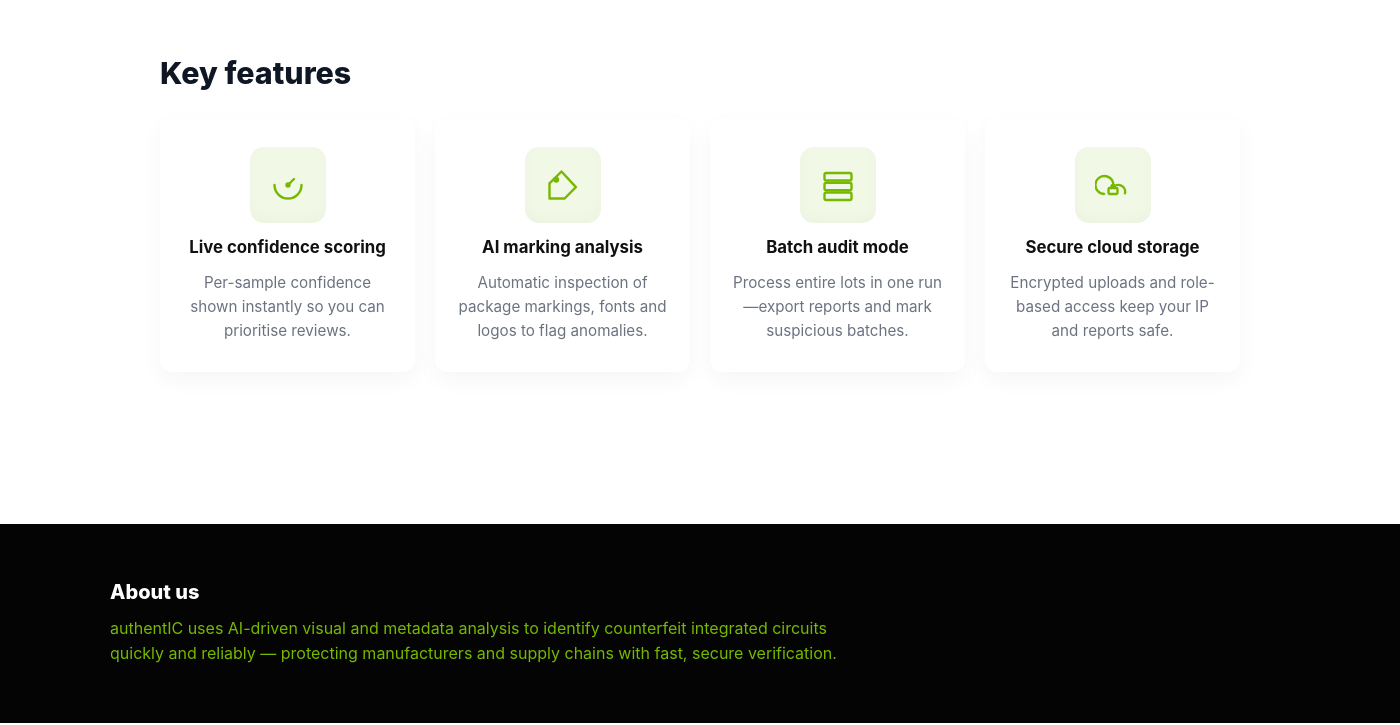
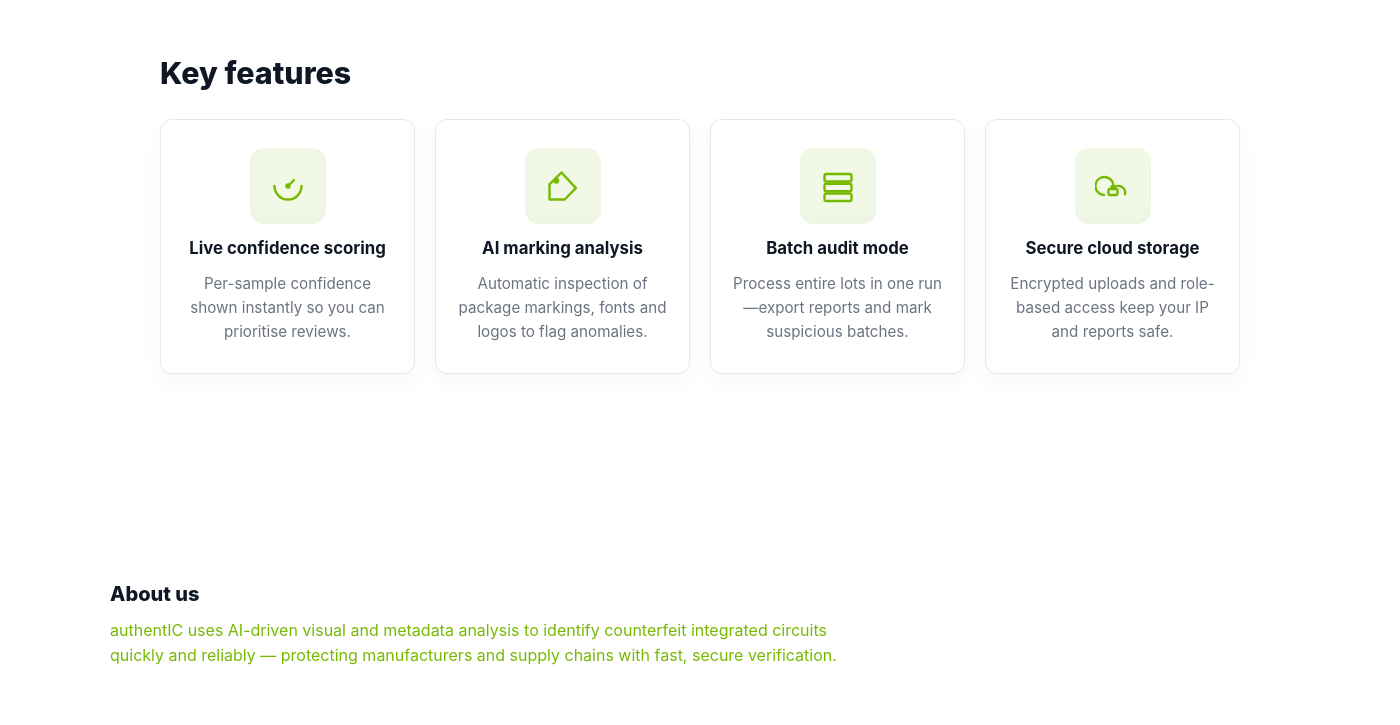
Before and after one commit to Prisha8/authentIC, an Electron app: page frontend/login.html in a window 1400 px wide. Shown: the part 1118-1843 px from the top of the page. Drawn offline with Linux system fonts and the light colour scheme.

Commit message:
fix: dark mode colors for Key Features and About Us sections in home and login pages

```diff
--- a/frontend/css/home.css
+++ b/frontend/css/home.css
@@ -407,16 +407,17 @@ body * {
 
 /* card base with hover effect */
 .metric-card {
-  background: #fff;
+  background: var(--panel);
   border-radius: 12px;
   padding: 18px;
   display: flex;
   gap: 14px;
   align-items: center;
-  box-shadow: 0 8px 22px rgba(16,24,40,0.04);
+  box-shadow: var(--shadow);
+  border: 1px solid var(--border);
   min-height: 150px;
   overflow: hidden;
-  transition: transform 180ms ease, box-shadow 180ms ease;
+  transition: transform 180ms ease, box-shadow 180ms ease, background 0.2s, border-color 0.2s;
 }
 
 /* hover glow / lift */
@@ -439,7 +440,7 @@ body * {
 }
 
 /* meter: static styling (width set inline in HTML) */
-.meter { width: 100%; max-width:220px; height:14px; background:#f1f1f1; border-radius:999px; overflow:hidden; border:1px solid #ececec; }
+.meter { width: 100%; max-width:220px; height:14px; background:var(--bg); border-radius:999px; overflow:hidden; border:1px solid var(--border); }
 .meter-fill { height:100%; background: linear-gradient(90deg,var(--accent), #9fdc48); }
 
 /* stat card layout (third card) */
@@ -597,16 +598,11 @@ body * {
 }
 /* -------- Simple dark footer -------- */
 .site-footer {
-  background: var(--bg-dark, #040404);
-  color: var(--text-light, #f1f1f1);
+  background: var(--panel);
+  color: var(--text);
   padding: 56px 24px;
   margin-top: 48px;
   transition: background 0.2s, color 0.2s;
-}
-
-.dark-mode .site-footer {
-  background: #0a0a0a;
-  color: var(--text-light);
 }
 
 /* container centers content and limits width */
@@ -620,7 +616,7 @@ body * {
 
 /* About column */
 .site-footer .about h4 {
-  color: var(--text-light, #ffffff);
+  color: var(--text);
   font-size: 1.25rem;
   margin: 0 0 12px;
   font-weight: 800;
--- a/frontend/css/login.css
+++ b/frontend/css/login.css
@@ -8,6 +8,7 @@
   --border: #e6e7ea;
   --muted: #6b7280;
   --text: #0f1724;
+  --shadow: 0 8px 22px rgba(16,24,40,0.04);
 }
 
 /* Dark mode variables */
@@ -20,6 +21,7 @@
   --bg-dark: #0a0a0a;
   --text-dark: #f1f5f9;
   --text-light: #f8f8f8;
+  --shadow: 0 8px 22px rgba(0,0,0,0.3);
 }
 
 * {
@@ -331,8 +333,9 @@ body {
 
 .big-number .count-suffix {
   font-size: 1.1rem;
-  color: #6b7280;
+  color: var(--muted);
   margin-bottom: 6px;
+  transition: color 0.2s;
 }
 
 .metric-title {
@@ -341,16 +344,18 @@ body {
 }
 
 .metric-sub {
-  color: #6b7280;
+  color: var(--muted);
   font-size: 0.95rem;
   word-break: break-word;
+  transition: color 0.2s;
 }
 
 /* Key Features Section (from homepage) */
 .features {
-  background: #fff;
+  background: var(--bg);
   padding: 64px 120px;
-  color: var(--text-dark);
+  color: var(--text);
+  transition: background 0.2s, color 0.2s;
 }
 
 .features .container {
@@ -363,6 +368,7 @@ body {
   margin-bottom: 28px;
   font-weight: 800;
   color: var(--text);
+  transition: color 0.2s;
 }
 
 .features-grid {
@@ -373,12 +379,13 @@ body {
 }
 
 .feature-card {
-  background: #fff;
+  background: var(--panel);
   border-radius: 12px;
   padding: 28px 20px;
   text-align: center;
-  box-shadow: 0 8px 22px rgba(16,24,40,0.04);
-  transition: transform 180ms ease, box-shadow 180ms ease;
+  box-shadow: var(--shadow);
+  border: 1px solid var(--border);
+  transition: transform 180ms ease, box-shadow 180ms ease, background 0.2s, border-color 0.2s;
   display: flex;
   flex-direction: column;
   gap: 14px;
@@ -401,6 +408,12 @@ body {
   color: var(--accent);
   flex-shrink: 0;
   box-shadow: inset 0 -6px 14px rgba(0,0,0,0.02);
+  transition: background 0.2s;
+}
+
+.dark-mode .feature-icon {
+  background: rgba(118,185,0,0.15);
+  box-shadow: inset 0 -6px 14px rgba(0,0,0,0.1);
 }
 
 .feature-icon svg {
@@ -412,23 +425,26 @@ body {
   font-size: 1.05rem;
   font-weight: 700;
   margin: 0;
-  color: var(--text-dark);
+  color: var(--text);
+  transition: color 0.2s;
 }
 
 .feature-desc {
   font-size: 0.95rem;
-  color: #6b7280;
+  color: var(--muted);
   line-height: 1.6;
   margin: 0;
   max-width: 280px;
+  transition: color 0.2s;
 }
 
 /* Footer (from homepage) */
 .site-footer {
-  background: #040404;
-  color: var(--text-dark);
+  background: var(--panel);
+  color: var(--text);
   padding: 56px 24px;
   margin-top: 48px;
+  transition: background 0.2s, color 0.2s;
 }
 
 .site-footer .footer-inner {
@@ -440,10 +456,11 @@ body {
 }
 
 .site-footer .about h4 {
-  color: #ffffff;
+  color: var(--text);
   font-size: 1.25rem;
   margin: 0 0 12px;
   font-weight: 800;
+  transition: color 0.2s;
 }
 
 .site-footer .about p {
```
